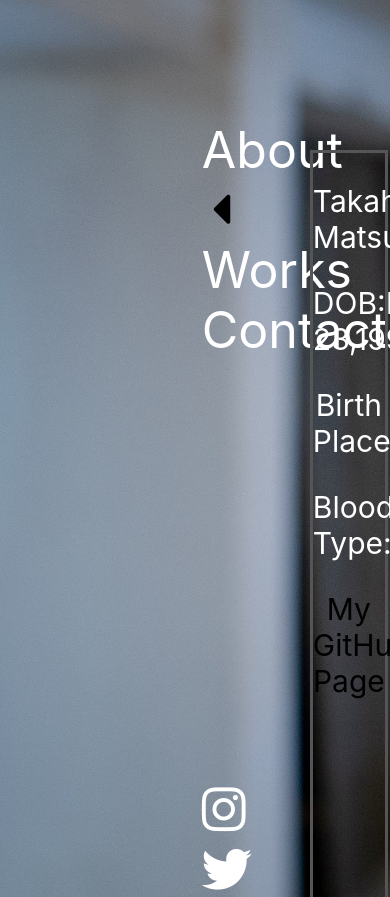
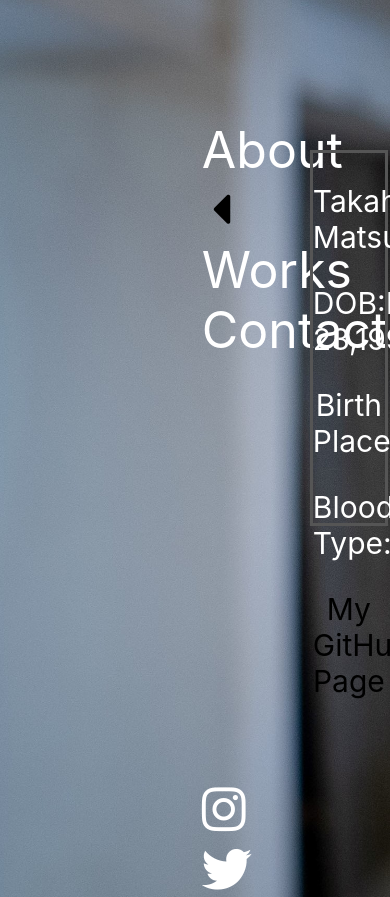
Before and after one commit to akatsukimahiro/cellphoneabout, a plain HTML site: page index.html in a window 390 px wide. Shown: the top 897 px of the page. Drawn offline with Linux system fonts and the light colour scheme.

Commit message:
Update phoneAbout.css

```diff
--- a/phoneAbout.css
+++ b/phoneAbout.css
@@ -52,7 +52,7 @@ text-decoration: none;
   text-align: center;
   /* background-color: black; */
   width: 20%;
-  height: %;
+  height: 40%;
   position: relative;
   display: inline-block;
   border: solid 3px #555;
```
